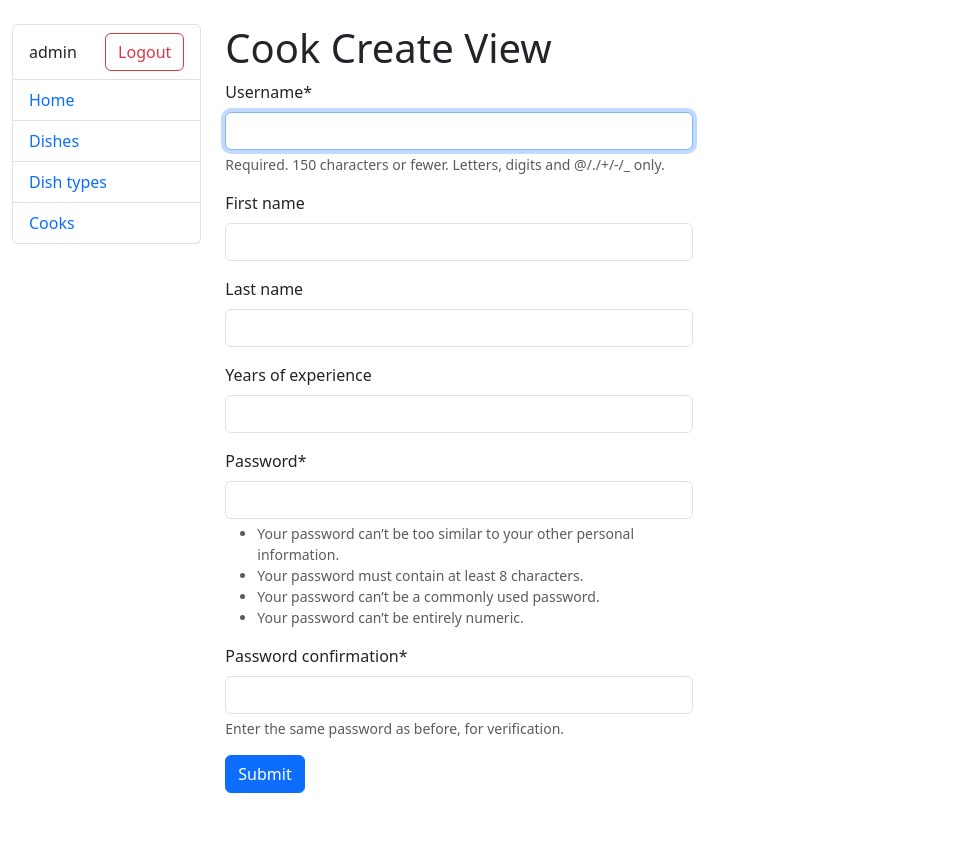
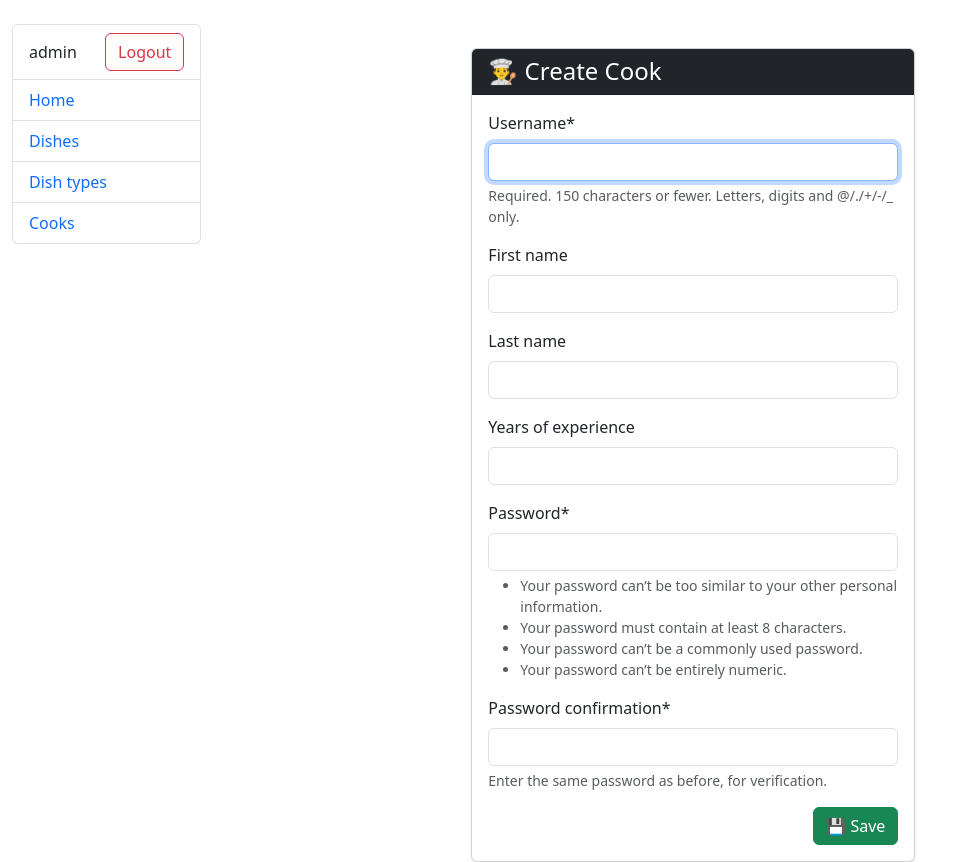
Before and after one commit to EduardoMoen/kitchen-service, a Django app: page /cooks/create/ in a window 1280 px wide. Shown: the whole page, without its empty margins (0-966 px from the left). Before the commit the page ends 793 px from the top, so only its background shows below. Run offline with Django 5.2, Linux system fonts and the light colour scheme; a user stored in the database is signed in; some libraries are stand-ins or nearby versions.

Commit message:
style: improve create/update views for cook, dish and dish type

```diff
--- a/templates/kitchen/cook_form.html
+++ b/templates/kitchen/cook_form.html
@@ -4,12 +4,33 @@
 {% block title %}Cook{% endblock %}
 
 {% block content %}
-<div class="col-6">
-  <h1>Cook {{ object|yesno:"Update, Create" }} View</h1>
-  <form method="post">
-    {% csrf_token %}
-    {{ form|crispy }}
-    <input class="btn btn-primary" type="submit" value="Submit">
-  </form>
+<div class="container mt-4">
+  <div class="row justify-content-center">
+    <div class="col-md-6">
+
+      <div class="card shadow-sm">
+        <div class="card-header bg-dark text-white">
+          <h4 class="mb-0">
+            👨‍🍳 {{ object|yesno:"Update Cook,Create Cook" }}
+          </h4>
+        </div>
+
+        <div class="card-body">
+          <form method="post">
+            {% csrf_token %}
+            {{ form|crispy }}
+
+            <div class="d-flex justify-content-end mt-3">
+              <button type="submit" class="btn btn-success">
+                💾 Save
+              </button>
+            </div>
+          </form>
+        </div>
+
+      </div>
+
+    </div>
+  </div>
 </div>
 {% endblock %}
```
Also changed, not shown: templates/kitchen/dish_form.html (+28 -7 lines), templates/kitchen/dishtype_form.html (+28 -7 lines), db.sqlite3.
